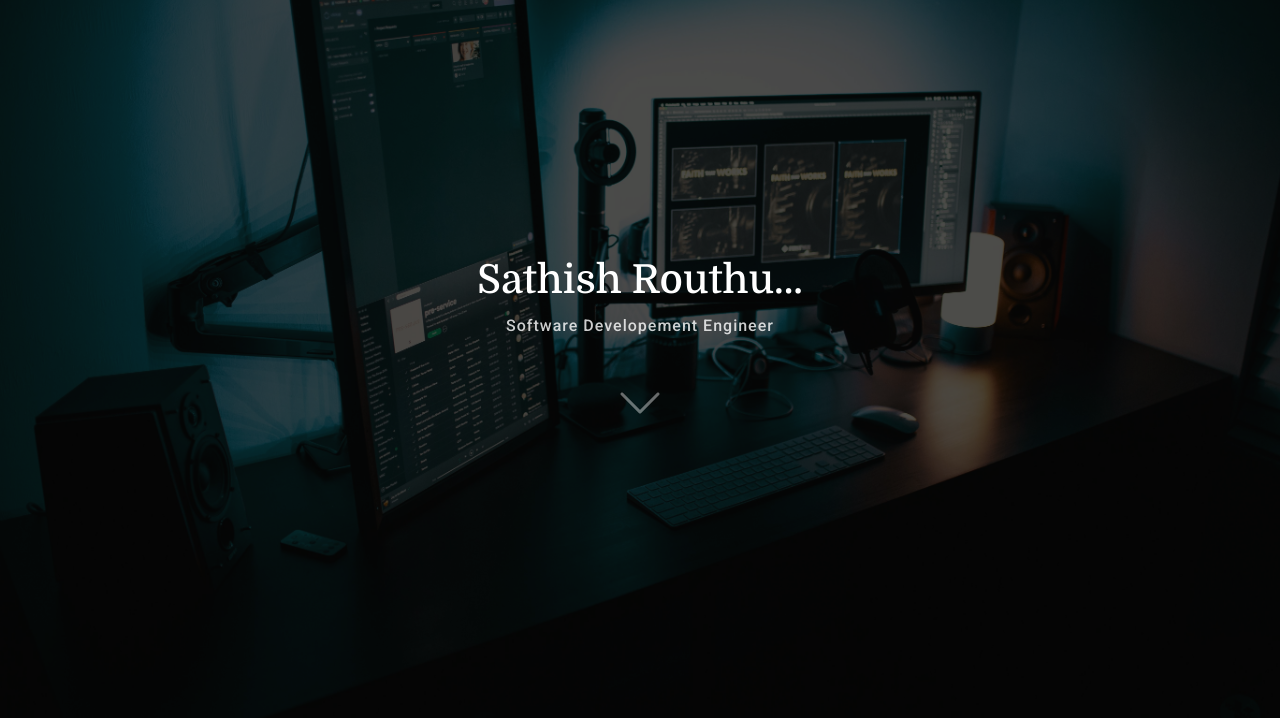
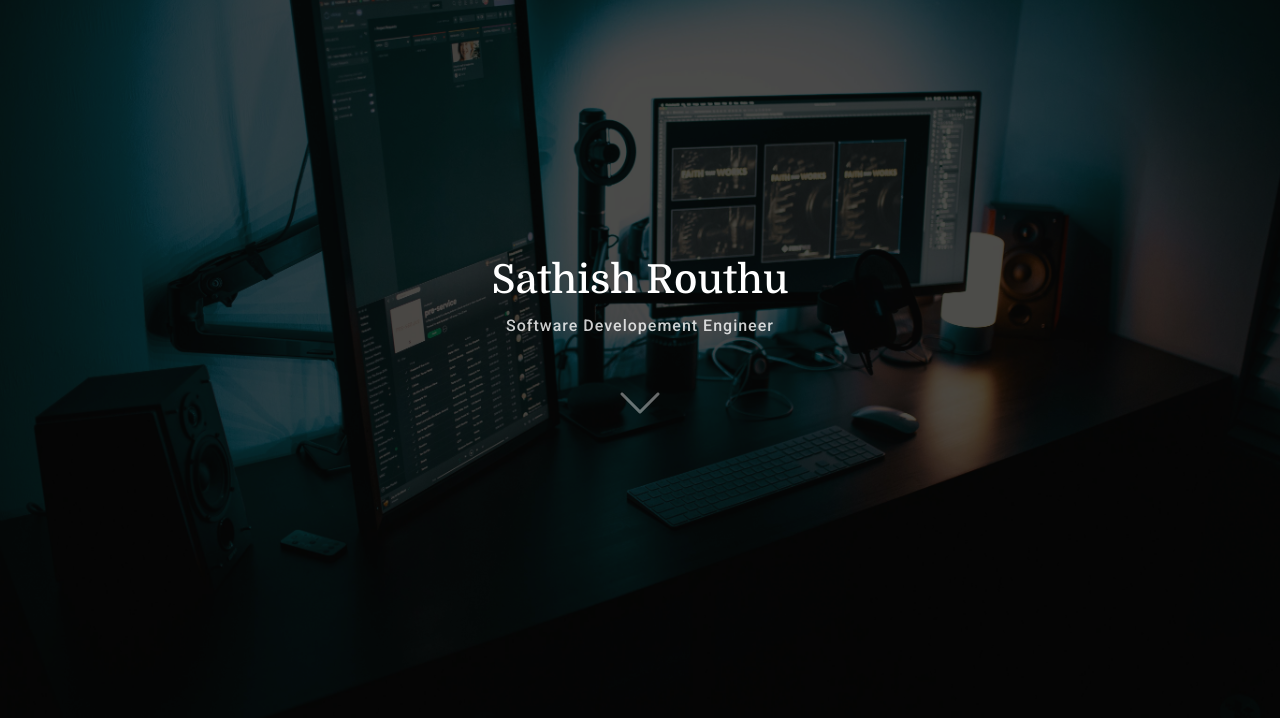
Before and after one commit to sathishrouthu/Portfolio, a plain HTML site: page index.html in a window 1280 px wide. Shown: the part 82-800 px from the top of the page. Drawn offline with Linux system fonts and the light colour scheme.

Commit message:
Update index.html

```diff
--- a/index.html
+++ b/index.html
@@ -69,7 +69,7 @@
       <img src="assets/img/hero-bg.jpg" alt="" data-aos="fade-in">
 
       <div class="container text-center" data-aos="fade-up" data-aos-delay="100">
-        <h1>Sathish Routhu...</h1>
+        <h1>Sathish Routhu</h1>
         <p>Software Developement Engineer</p>
         <a href="#about" class="btn-scroll" title="Scroll Down"><i class="bi bi-chevron-down"></i></a>
       </div>
```
